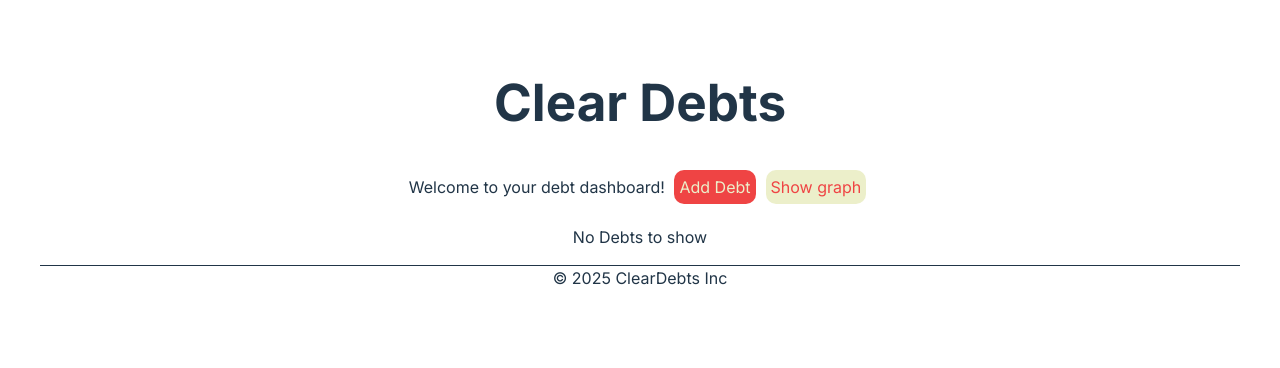
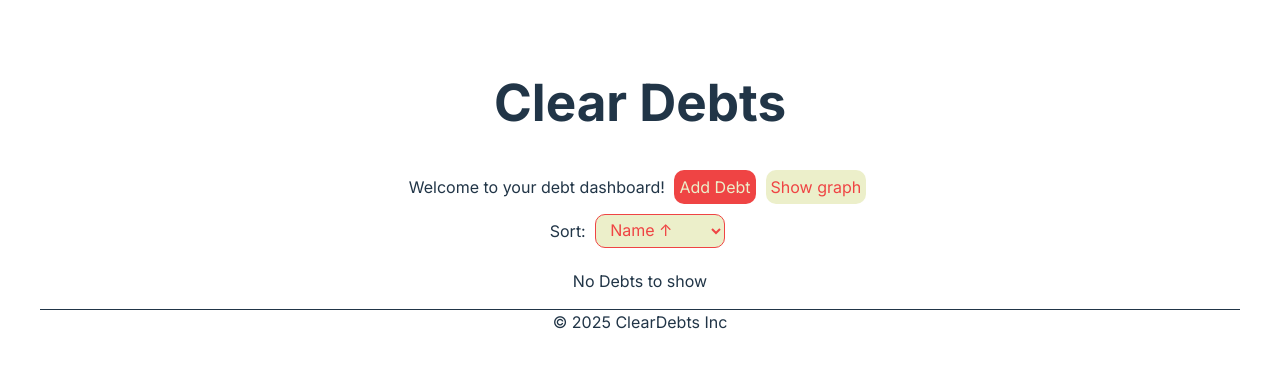
Before and after one commit to SaiDhakshin/clearDebt, a Vue app in the folder clear-debts-frontend/: page / in a window 1280 px wide. Shown: the top 368 px of the page. Built offline with nearby package versions, Linux system fonts and the light colour scheme.

Commit message:
fix: sorting added in home

```diff
--- /dev/null
+++ b/clear-debts-frontend/src/components/SortDropdown.vue
@@ -0,0 +1,33 @@
+<template>
+    <div>
+        <label for="">{{ label }}</label>
+        <select class="dropdown" v-model="sortValue" @change="updateValue">
+            <option v-for="option in options" :value="option.value" :key="option.value">
+                {{ option.label }}
+            </option>
+        </select>
+    </div>
+</template>
+
+<script setup lang="ts">
+import { ref } from 'vue';
+interface Option {
+    label: string;
+    value: string;
+}
+
+const props = defineProps<{
+    label?: string;
+    options: Option[];
+    modelValue: string;
+}>();
+
+const sortValue = ref(props.modelValue);
+
+const emit = defineEmits(['update:modelValue']);
+
+function updateValue(event: Event) {
+    const target = event.target as HTMLSelectElement;
+    emit('update:modelValue', target.value);
+}
+</script>
--- a/clear-debts-frontend/src/pages/Home.vue
+++ b/clear-debts-frontend/src/pages/Home.vue
@@ -4,12 +4,42 @@ import DefaultLayout from '@/layout/DefaultLayout.vue';
 import DebtCard from '@/components/DebtCard.vue';
 import { useRouter } from 'vue-router';
 import { useDebtStore } from '@/stores/debtStore';
-import { onMounted, computed } from 'vue';
+import { onMounted, computed, ref } from 'vue';
+import SortDropdown from '@/components/SortDropdown.vue';
 
 const router = useRouter();
 const DebtStore = useDebtStore();
 
 const debts = computed(() => DebtStore.debts);
+const sortOption = ref('name_asc');
+const sortOptions = [
+    { label: 'Name ↑', value: 'name_asc' },
+    { label: 'Name ↓', value: 'name_desc' },
+    { label: 'Amount ↑', value: 'totalAmount_asc' },
+    { label: 'Amount ↓', value: 'totalAmount_desc' },
+    { label: 'Due Date ↑', value: 'dueDate_asc' },
+    { label: 'Due Date ↓', value: 'dueDate_desc' },
+]
+
+const sortedDebts = computed(() => {
+    const [field,direction] = sortOption.value.split('_');
+    return [...debts.value].sort((a,b) => {
+        let valA = a[field];
+        let valB = b[field];
+
+        if(field === 'amount') {
+            valA = parseFloat(valA.replace(/[^0-9.-]+/g,""));
+            valB = parseFloat(valB.replace(/[^0-9.-]+/g,""));
+        } else if(field === 'duedate') {
+            valA = new Date(valA).getTime();
+            valB = new Date(valB).getTime();
+        }
+
+        if(valA < valB) return direction === 'asc' ? -1 : 1;
+        if(valA > valB) return direction === 'asc' ? 1 : -1;
+        return 0;
+    })
+})
 
 onMounted(() => {
     DebtStore.loadDebts();
@@ -24,10 +54,13 @@ onMounted(() => {
 
         <!-- Main content -->
          <div class="space-y-4">
-            <p>Welcome to your debt dashboard! <button class="primary button" @click="router.push('/add')">Add Debt</button><button class="secondary button" @click="router.push('/graph')">Show graph</button></p>
+            <p>Welcome to your debt dashboard! <button class="primary button" @click="router.push('/add')">Add Debt</button>
+                <button class="secondary button" @click="router.push('/graph')">Show graph</button>
+                <SortDropdown v-model="sortOption" label="Sort: " :options="sortOptions"/>
+            </p>
             <div v-if="debts.length" class="debt-card-container">
                 <DebtCard
-                    v-for="debt in debts"
+                    v-for="debt in sortedDebts"
                     :key="debt.id"
                     :debt="debt"
                     @delete="() => DebtStore.deleteDebt(debt.id)"
```
